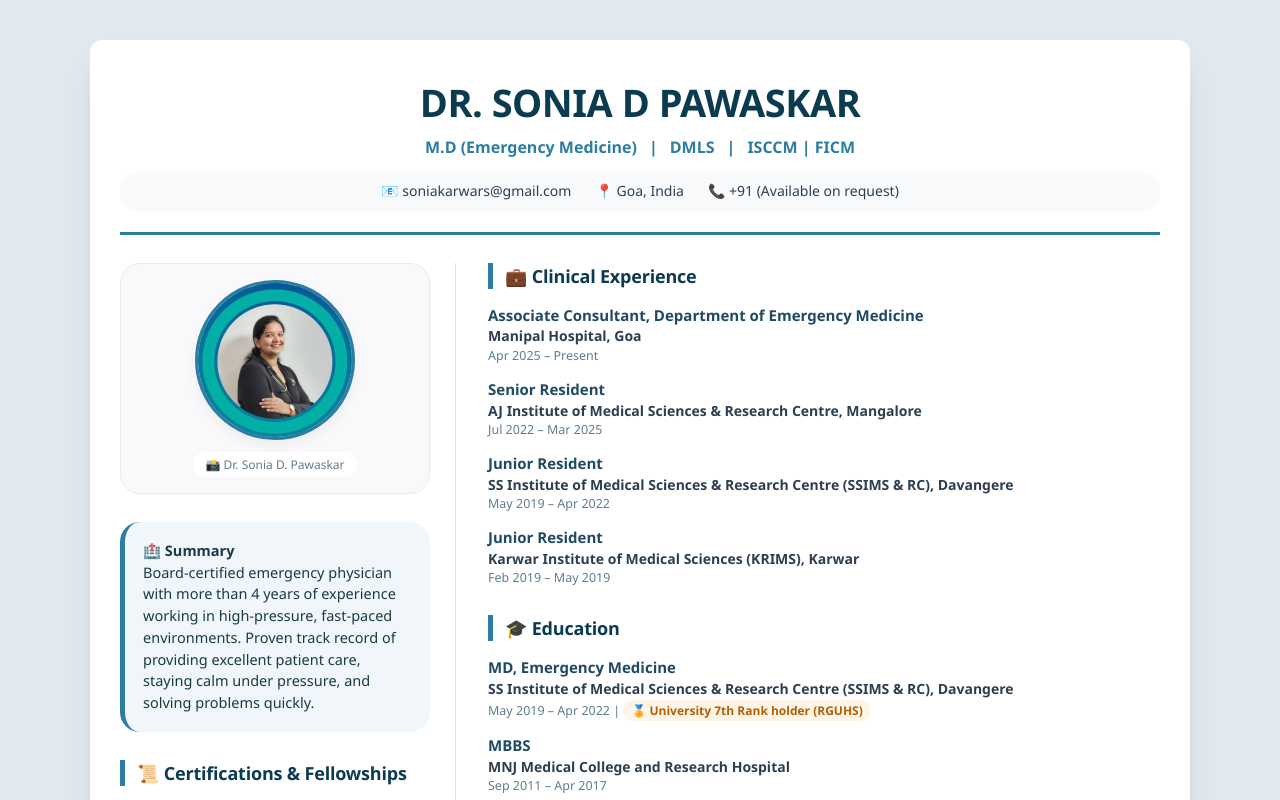
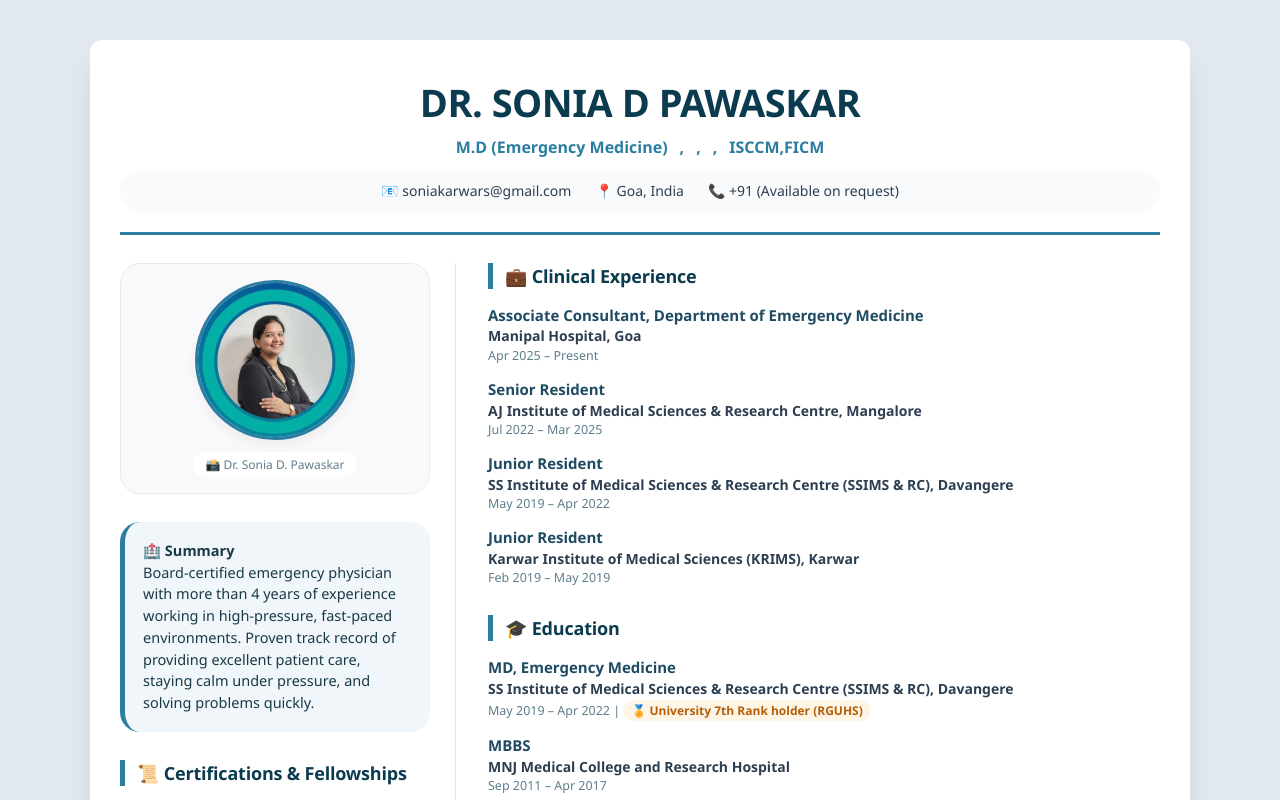
Before and after one commit to drsonia-portfolio/soniapawaskar.github.io, a plain HTML site: page index.html in a window 1280 px wide. Shown: the top 800 px of the page. Drawn offline with Linux system fonts and the light colour scheme.

Commit message:
Update index.html

```diff
--- a/index.html
+++ b/index.html
@@ -302,10 +302,10 @@
             <div class="name">DR. SONIA D PAWASKAR</div>
             <div class="title-row">
                 <span>M.D (Emergency Medicine)</span>
-                <span> |</span>
-                <span> DMLS </span>
-                <span> | </span>
-                <span>ISCCM | FICM</span>
+                <span>,</span>
+                <span>,</span>
+                <span>,</span>
+                <span>ISCCM,FICM</span>
             </div>
             <div class="contact-bar">
                 <span>📧 soniakarwars@gmail.com</span>
```
